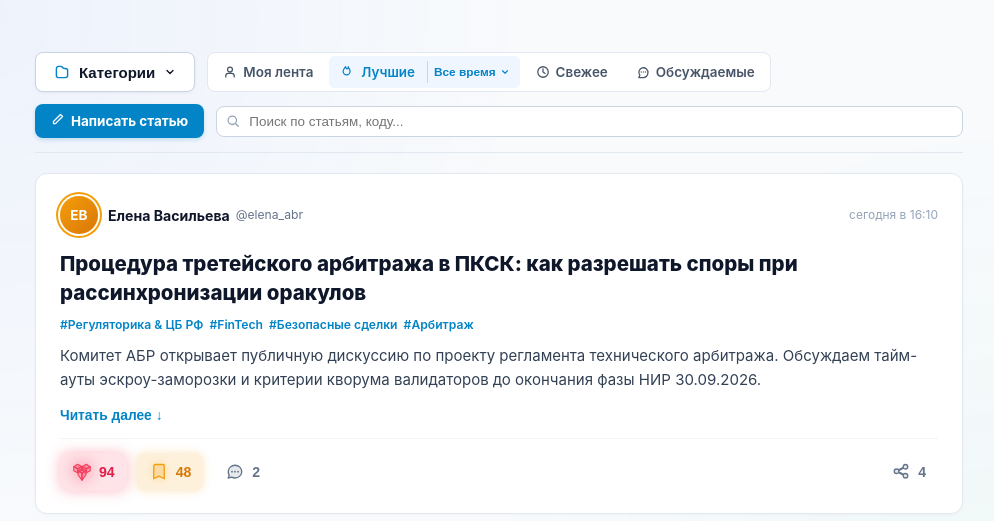
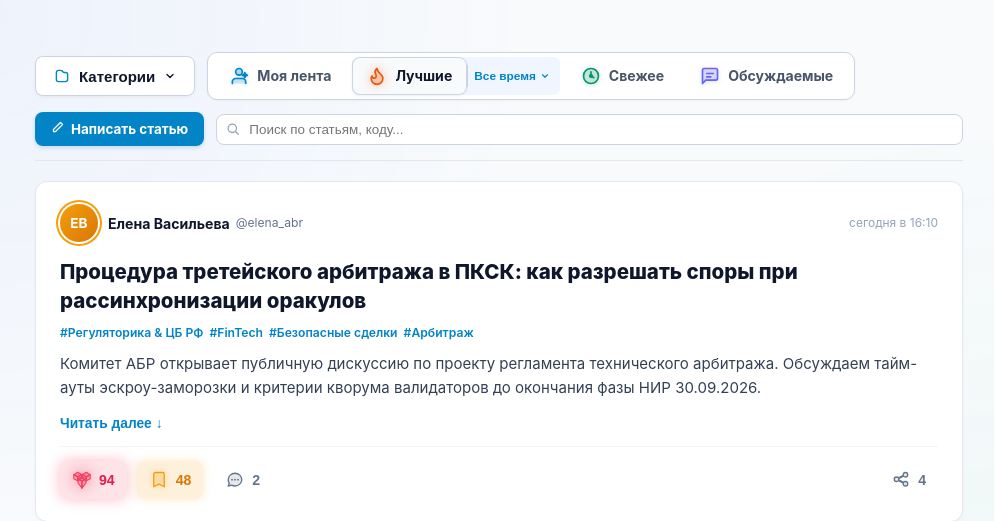
Before and after one commit to Th3Dem/smartcontractum, a FastAPI app: page /feed in a window 1280 px wide. Shown: the part 64-585 px from the top of the page, without its empty margins (141-1135 px from the left). Run offline with FastAPI, Linux system fonts and the light colour scheme.

Commit message:
style(feed): enlarge, sharpen, and add vibrant brand colors to feed tab icons

```diff
--- a/frontend/static/css/forum_social.css
+++ b/frontend/static/css/forum_social.css
@@ -2499,3 +2499,106 @@ body.light-theme-feed {
     color: #0284c7;
     border-color: #bae6fd;
 }
+
+
+/* ======================================================================
+   VIBRANT HIGH-CONTRAST TAB ICONS (v3.2.0)
+====================================================================== */
+.habr-tabs-group {
+    display: flex;
+    align-items: center;
+    gap: 6px;
+    background: #ffffff;
+    padding: 4px 6px;
+    border-radius: 10px;
+    border: 1px solid #cbd5e1;
+    box-shadow: 0 1px 3px rgba(0, 0, 0, 0.04);
+}
+
+.sort-tab-btn {
+    display: inline-flex;
+    align-items: center;
+    gap: 8px;
+    height: 38px;
+    padding: 0 14px;
+    border-radius: 8px;
+    font-size: 0.88rem;
+    font-weight: 700;
+    color: #475569;
+    text-decoration: none;
+    background: transparent;
+    border: 1px solid transparent;
+    transition: all 0.18s cubic-bezier(0.4, 0, 0.2, 1);
+    box-sizing: border-box;
+}
+
+.sort-tab-btn:hover {
+    background: #f1f5f9;
+    color: #0f172a;
+}
+
+.sort-tab-btn .tab-icon-wrap {
+    display: inline-flex;
+    align-items: center;
+    justify-content: center;
+}
+
+.sort-tab-btn .tab-svg {
+    width: 20px !important;
+    height: 20px !important;
+    display: block;
+    transition: transform 0.22s cubic-bezier(0.34, 1.56, 0.64, 1);
+}
+
+.sort-tab-btn:hover .tab-svg {
+    transform: scale(1.22);
+}
+
+/* Individual Tab Icon Colors */
+.tab-svg.tab-icon-myfeed {
+    color: #0284c7 !important;
+    filter: drop-shadow(0 1px 2px rgba(2, 132, 199, 0.25));
+}
+
+.tab-svg.tab-icon-best {
+    color: #ea580c !important;
+    filter: drop-shadow(0 1px 2px rgba(234, 88, 12, 0.3));
+}
+
+.tab-svg.tab-icon-new {
+    color: #059669 !important;
+    filter: drop-shadow(0 1px 2px rgba(5, 150, 105, 0.25));
+}
+
+.tab-svg.tab-icon-discussed {
+    color: #6366f1 !important;
+    filter: drop-shadow(0 1px 2px rgba(99, 102, 241, 0.25));
+}
+
+/* Active Tab Styles */
+.sort-tab-btn.is-active {
+    background: #f8fafc !important;
+    border-color: #cbd5e1 !important;
+    color: #0f172a !important;
+    box-shadow: 0 1px 3px rgba(0, 0, 0, 0.06);
+}
+
+.sort-tab-btn.is-active .tab-icon-myfeed {
+    color: #0284c7 !important;
+    filter: drop-shadow(0 0 6px rgba(2, 132, 199, 0.55)) !important;
+}
+
+.sort-tab-btn.is-active .tab-icon-best {
+    color: #ea580c !important;
+    filter: drop-shadow(0 0 6px rgba(234, 88, 12, 0.55)) !important;
+}
+
+.sort-tab-btn.is-active .tab-icon-new {
+    color: #059669 !important;
+    filter: drop-shadow(0 0 6px rgba(5, 150, 105, 0.55)) !important;
+}
+
+.sort-tab-btn.is-active .tab-icon-discussed {
+    color: #4f46e5 !important;
+    filter: drop-shadow(0 0 6px rgba(79, 70, 229, 0.55)) !important;
+}
--- a/frontend/templates/forum/index.html
+++ b/frontend/templates/forum/index.html
@@ -3,7 +3,7 @@
 {% block title %}{{ page_title or 'База знаний и лента статей Habr 2.0 — SmartContractum' }}{% endblock %}
 
 {% block extra_css %}
-<link rel="stylesheet" href="/static/css/forum_social.css?v=3.1.0">
+<link rel="stylesheet" href="/static/css/forum_social.css?v=3.2.0">
 <!-- Schema.org JSON-LD Collection Markup -->
 <script type="application/ld+json">
 {
@@ -232,9 +232,10 @@
                            class="sort-tab-btn {% if active_sort == 'my_feed' %}is-active{% endif %}"
                            data-sort="my_feed" role="tab" aria-selected="{% if active_sort == 'my_feed' %}true{% else %}false{% endif %}">
                             <span class="tab-icon-wrap">
-                                <svg class="tab-svg" viewBox="0 0 20 20" fill="none" stroke="currentColor" stroke-width="1.8" stroke-linecap="round" stroke-linejoin="round">
-                                    <path d="M16 17v-1.5a3.5 3.5 0 0 0-3.5-3.5h-5A3.5 3.5 0 0 0 4 15.5V17"/>
-                                    <circle cx="10" cy="6.5" r="3.5"/>
+                                <svg class="tab-svg tab-icon-myfeed" viewBox="0 0 24 24" fill="none" stroke="currentColor" stroke-width="2" stroke-linecap="round" stroke-linejoin="round">
+                                    <path d="M20 21v-2a4 4 0 0 0-4-4H8a4 4 0 0 0-4 4v2" fill="currentColor" fill-opacity="0.16"/>
+                                    <circle cx="12" cy="7" r="4" fill="currentColor" fill-opacity="0.22"/>
+                                    <path d="M19 8l1 2 2 1-2 1-1 2-1-2-2-1 2-1z" fill="currentColor"/>
                                 </svg>
                             </span>
                             <span>Моя лента</span>
@@ -246,8 +247,8 @@
                                class="sort-tab-btn {% if active_sort == 'best' %}is-active{% endif %}"
                                data-sort="best" role="tab" aria-selected="{% if active_sort == 'best' %}true{% else %}false{% endif %}">
                                 <span class="tab-icon-wrap">
-                                    <svg class="tab-svg" viewBox="0 0 20 20" fill="none" stroke="currentColor" stroke-width="1.8" stroke-linecap="round" stroke-linejoin="round">
-                                        <path d="M10.5 2.5c.5 2.5 2.5 4 2.5 6.5a5 5 0 1 1-10 0c0-3 2.5-5 3.5-6.5.5 2 1.5 3 2.5 3s1-1.5 1.5-3z"/>
+                                    <svg class="tab-svg tab-icon-best" viewBox="0 0 24 24" fill="none" stroke="currentColor" stroke-width="2" stroke-linecap="round" stroke-linejoin="round">
+                                        <path d="M8.5 14.5A2.5 2.5 0 0 0 11 12c0-1.38-.5-2-1-3-1.072-2.143-.224-4.054 2-6 .5 2.5 2 4.9 4 6.5 2 1.6 3 3.5 3 5.5a7 7 0 1 1-14 0c0-1.153.433-2.294 1-3a2.5 2.5 0 0 0 2.5 2.5z" fill="currentColor" fill-opacity="0.22"/>
                                     </svg>
                                 </span>
                                 <span>Лучшие</span>
@@ -296,9 +297,10 @@
                            class="sort-tab-btn {% if active_sort == 'new' %}is-active{% endif %}"
                            data-sort="new" role="tab" aria-selected="{% if active_sort == 'new' %}true{% else %}false{% endif %}">
                             <span class="tab-icon-wrap">
-                                <svg class="tab-svg" viewBox="0 0 20 20" fill="none" stroke="currentColor" stroke-width="1.8" stroke-linecap="round" stroke-linejoin="round">
-                                    <circle cx="10" cy="10" r="7.5"/>
-                                    <polyline points="10 5.5 10 10 13 12"/>
+                                <svg class="tab-svg tab-icon-new" viewBox="0 0 24 24" fill="none" stroke="currentColor" stroke-width="2" stroke-linecap="round" stroke-linejoin="round">
+                                    <circle cx="12" cy="12" r="9" fill="currentColor" fill-opacity="0.16"/>
+                                    <polyline points="12 7 12 12 15.5 14"/>
+                                    <circle cx="12" cy="12" r="1.5" fill="currentColor"/>
                                 </svg>
                             </span>
                             <span>Свежее</span>
@@ -311,9 +313,9 @@
                            class="sort-tab-btn {% if active_sort == 'discussed' %}is-active{% endif %}"
                            data-sort="discussed" role="tab" aria-selected="{% if active_sort == 'discussed' %}true{% else %}false{% endif %}">
                             <span class="tab-icon-wrap">
-                                <svg class="tab-svg" viewBox="0 0 20 20" fill="none" stroke="currentColor" stroke-width="1.8" stroke-linecap="round" stroke-linejoin="round">
-                                    <path d="M17 11.5A6.5 6.5 0 0 1 10.5 18H4l1.5-3.5A6.5 6.5 0 1 1 17 11.5z"/>
-                                    <path d="M7.5 10h.01M10.5 10h.01M13.5 10h.01"/>
+                                <svg class="tab-svg tab-icon-discussed" viewBox="0 0 24 24" fill="none" stroke="currentColor" stroke-width="2" stroke-linecap="round" stroke-linejoin="round">
+                                    <path d="M21 15a2 2 0 0 1-2 2H7l-4 4V5a2 2 0 0 1 2-2h14a2 2 0 0 1 2 2z" fill="currentColor" fill-opacity="0.18"/>
+                                    <path d="M8 9h8M8 13h5"/>
                                 </svg>
                             </span>
                             <span>Обсуждаемые</span>
@@ -778,5 +780,5 @@
 {% endblock %}
 
 {% block extra_js %}
-<script src="/static/js/forum_social.js?v=3.1.0" defer></script>
+<script src="/static/js/forum_social.js?v=3.2.0" defer></script>
 {% endblock %}
```
Also changed, not shown: WORKLOG.md (+16 -0 lines).
